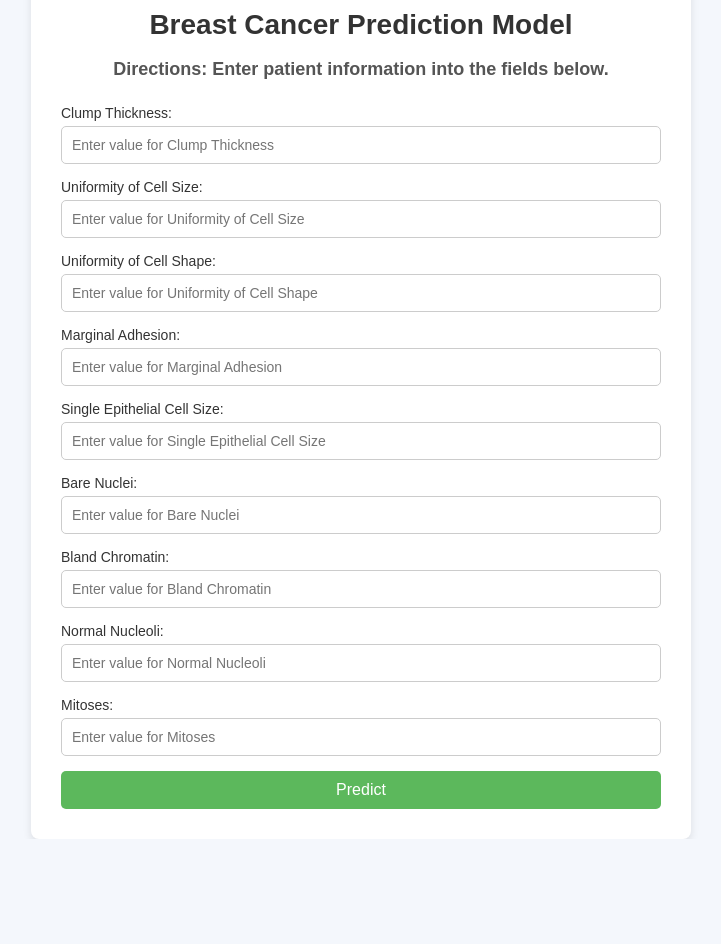
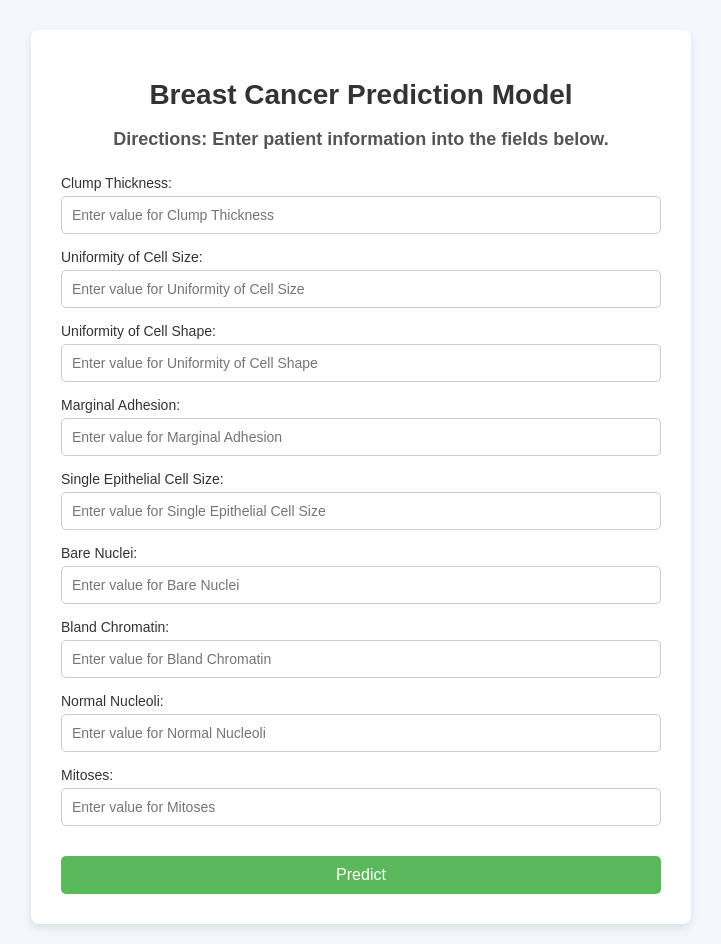
Before and after one commit to kmattingly8/ANA680_wk2, a Flask app: page / in a window 1280 px wide. Shown: the whole page, without its empty margins (279-1000 px from the left). Before the commit the page ends 839 px from the top, so only its background shows below. Run offline with Flask 3, Linux system fonts and the light colour scheme; parts of the project's set-up code (start-up, migrations or seed data) failed here and were passed over.

Commit message:
Final HTML Updates

```diff
--- a/templates/index.html
+++ b/templates/index.html
@@ -12,9 +12,14 @@
             margin: 0;
             padding: 0;
             display: flex;
-            justify-content: center;
-            align-items: center;
-            height: 100vh;
+            justify-content: center; /* Horizontally centers the content
+*/
+            align-items: center; /* Vertically centers the content */
+            flex-direction: column;
+            min-height: 100vh; /* Ensures body takes at least the full
+viewport height */
+            overflow-y: auto; /* Allow scrolling if content overflows */
+            padding-top: 30px; /* Padding from the top of the page */
         }
 
         .container {
@@ -24,6 +29,8 @@
             padding: 30px;
             width: 80%;
             max-width: 600px;
+            margin-bottom: 20px; /* Space at the bottom to prevent the
+content from being cut off */
         }
 
         /* Title heading */
@@ -32,6 +39,7 @@
             color: #333;
             font-size: 28px;
             margin-bottom: 15px;
+            word-wrap: break-word;
         }
 
         /* Sub-heading */
@@ -40,6 +48,7 @@
             color: #555;
             font-size: 18px;
             margin-bottom: 25px;
+            word-wrap: break-word;
         }
 
         /* Form Styles */
@@ -71,6 +80,7 @@
             border-radius: 5px;
             cursor: pointer;
             font-size: 16px;
+            margin-top: 15px;
         }
 
         button:hover {
```
